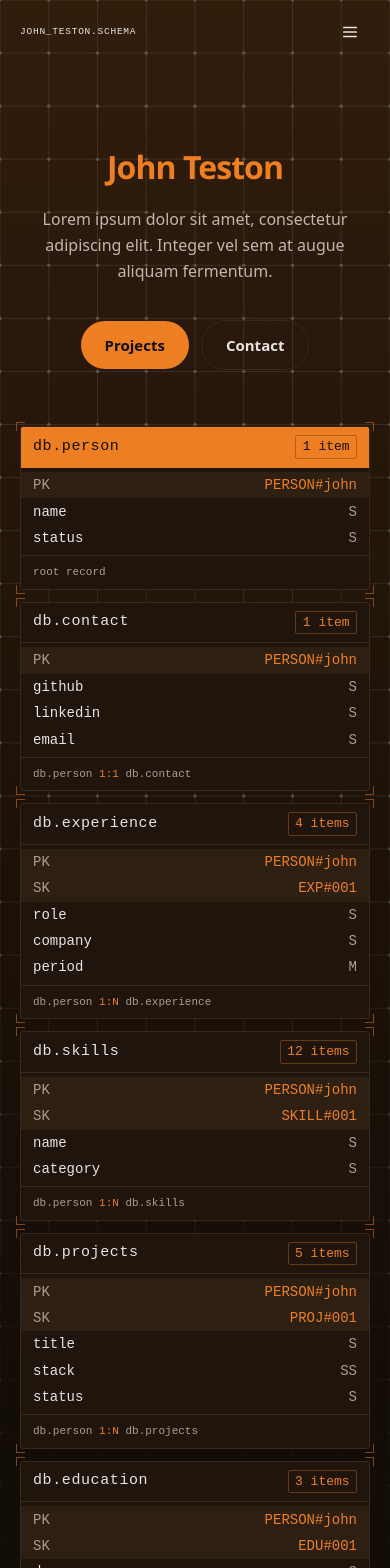
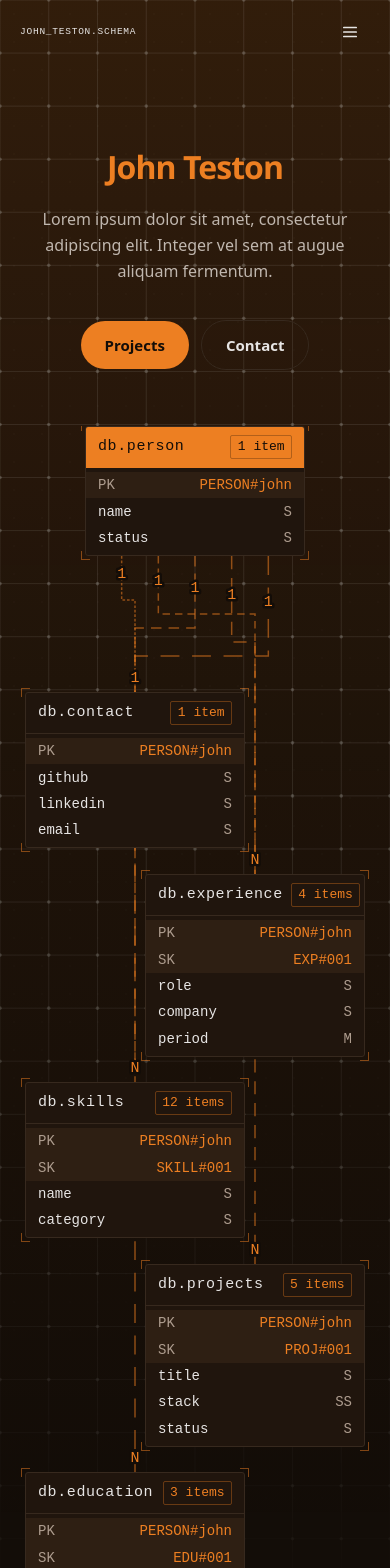
Before and after one commit to Jerzzy16/Portfolio, a React (Vite) app: page / in a window 390 px wide. Shown: the top 1568 px of the page. Built offline with nearby package versions, Linux system fonts and the light colour scheme.

Commit message:
feat: enhance Experience and SchemaDiagram components with responsive overflow handling and layout adjustments

```diff
--- a/src/components/Reveal.tsx
+++ b/src/components/Reveal.tsx
@@ -1,4 +1,4 @@
-import { useEffect, useState, type CSSProperties, type ReactNode } from 'react';
+import { useEffect, useRef, useState, type CSSProperties, type ReactNode, type RefObject } from 'react';
 import { motion, useReducedMotion } from 'motion/react';
 
 /** Style object that also accepts CSS custom properties. */
@@ -112,4 +112,31 @@ export function useMediaQuery(query: string): boolean {
   return matches;
 }
 
+/**
+ * Tracks whether an element's content overflows it horizontally.
+ *
+ * Used to decide whether a scroll container needs the accessible plumbing for
+ * one. A permanently focusable `role="region"` is a phantom tab stop on every
+ * screen size where nothing actually scrolls, so the wiring follows the real
+ * measurement rather than a breakpoint guessed from the surrounding padding.
+ */
+export function useOverflowX<T extends HTMLElement>(): [RefObject<T | null>, boolean] {
+  const ref = useRef<T>(null);
+  const [overflowing, setOverflowing] = useState(false);
+
+  useEffect(() => {
+    const el = ref.current;
+    if (!el) return;
+
+    const check = () => setOverflowing(el.scrollWidth > el.clientWidth + 1);
+    check();
+
+    const ro = new ResizeObserver(check);
+    ro.observe(el);
+    return () => ro.disconnect();
+  }, []);
+
+  return [ref, overflowing];
+}
+
 export default Reveal;
--- a/src/components/SchemaDiagram.tsx
+++ b/src/components/SchemaDiagram.tsx
@@ -1,9 +1,9 @@
 import { useCallback, useEffect, useLayoutEffect, useMemo, useRef, useState } from 'react';
 
+import { buildDiagram, layoutDiagram, type Ent, type Roll, type Row } from '@/schema';
+import Corners from './Corners';
+import { schemaHandle } from '@/data/profile';
 import { useMediaQuery } from '@/components/Reveal';
-import { schemaRelations } from '@/data/profile';
-import { buildDiagram, routeDiagram, STAGE_H, STAGE_W, type Ent, type Roll, type Row } from '@/schema';
-import Corners from './Corners';
 
 /** Matches the `md` breakpoint the layout switches at. */
 const WIDE = '(min-width: 768px)';
@@ -27,70 +27,12 @@ function Rows({ rows }: { rows: Row[] }) {
   );
 }
 
-/** The edge cardinality from the root, or null for the root itself. */
-function edgeLabel(id: string): string | null {
-  const edge = schemaRelations.find((r) => r.from === 'db.person' && r.to === id);
-  return edge ? edge.label : null;
-}
-
-/**
- * One entity card.
- *
- * `slot` is the desktop form: absolutely positioned inside the scaled stage at an
- * authored coordinate. `flow` is the mobile form: ordinary flow at full size.
- * The stage cannot simply be scaled down further, because at a 375px viewport
- * the factor lands near 0.29 and every label drops to roughly 4px, so below md
- * the diagram re-flows instead of shrinking.
- */
-function EntCard({
-  ent,
-  variant,
-  style,
-  setRef,
-  relation,
-}: {
-  ent: Ent;
-  variant: 'slot' | 'flow';
-  style?: React.CSSProperties;
-  setRef: (el: HTMLElement | null) => void;
-  relation: string | null;
-}) {
-  const isRoot = ent.id === 'db.person';
-  const dialect = 'sql';
-
-  return (
-    <a
-      ref={setRef}
-      href={ent.href}
-      className={`card blueprint hoverable ent ${variant} ${isRoot ? 'ent-person' : 'ent-link'}`}
-      style={style}
-      aria-label={`${ent.id}, ${ent.badge}, jump to ${ent.href.slice(1)}`}
-    >
-      <Corners />
-      <div className={`ent-head ${dialect}${isRoot ? ' person' : ''}`}>
-        <span className={`ent-title ${dialect}`} translate="no">
-          {ent.title}
-        </span>
-        <span className={`ent-badge${isRoot ? '' : ' tag tag-accent'}`}>{ent.badge}</span>
-      </div>
-      <Rows rows={ent.rows} />
-      {variant === 'flow' && (
-        <p className="diagram-edge">
-          {isRoot ? 'root record' : <>{schemaRelations.find((r) => r.to === ent.id)?.from}</>}
-          {relation ? <span className="text-primary"> {relation} </span> : null}
-          {isRoot ? null : ent.id}
-        </p>
-      )}
-    </a>
-  );
-}
-
 export default function SchemaDiagram({ roll }: { roll: Roll }) {
   const wide = useMediaQuery(WIDE);
   const diagram = useMemo(() => buildDiagram(roll), [roll]);
 
   const wrapRef = useRef<HTMLDivElement>(null);
-  const [width, setWidth] = useState(STAGE_W);
+  const [width, setWidth] = useState(0);
 
   const boxes = useRef(new Map<string, HTMLElement>());
   const [heights, setHeights] = useState<Record<string, number>>({});
@@ -107,17 +49,15 @@ export default function SchemaDiagram({ roll }: { roll: Roll }) {
   // there is no separate initial read interleaved with the write it triggers.
   useEffect(() => {
     const el = wrapRef.current;
-    if (!el || !wide) return;
+    if (!el) return;
     const ro = new ResizeObserver(() => setWidth(el.clientWidth));
     ro.observe(el);
     return () => ro.disconnect();
-  }, [wide]);
+  }, []);
 
-  // Card heights drive the connector anchors, so they are measured after layout.
-  // Mobile cards are in normal flow and route nothing, so they are not measured.
+  // Card heights drive the connector anchors and, in the portrait layout, the
+  // slot positions too, since a vertical stack has no fixed geometry.
   useLayoutEffect(() => {
-    if (!wide) return;
-
     const measure = () => {
       setHeights((prev) => {
         const next: Record<string, number> = {};
@@ -141,30 +81,63 @@ export default function SchemaDiagram({ roll }: { roll: Roll }) {
     return () => ro.disconnect();
   }, [diagram, wide]);
 
-  const { connectors, labels } = useMemo(
-    () => (wide ? routeDiagram(diagram, heights) : { connectors: [], labels: [] }),
+  const layout = useMemo(
+    () => layoutDiagram(diagram, heights, wide ? 'wide' : 'portrait'),
     [diagram, heights, wide],
   );
 
-  const scale = Math.min(1, width / STAGE_W);
-  const frameStyle = { height: STAGE_H * scale };
+  const { connectors, labels, slots, stageW, stageH } = layout;
+
+  // Until the first observation lands, fall back to the authored stage width so
+  // the scale is 1 rather than 0.
+  const scale = Math.min(1, (width || stageW) / stageW);
+  const frameStyle = { height: stageH * scale };
   const stageStyle = {
+    width: stageW,
+    height: stageH,
     transform: `scale(${scale})`,
-    marginLeft: Math.max(0, (width - STAGE_W * scale) / 2),
+    marginLeft: Math.max(0, (width - stageW * scale) / 2),
   };
 
-  const person = diagram.person;
+  const card = (ent: Ent) => {
+    const slot = slots[ent.id];
+    const isRoot = ent.id === 'db.person';
+
+    return (
+      <a
+        key={ent.id}
+        ref={setBox(ent.id)}
+        href={ent.href}
+        className={`card blueprint hoverable ent slot ${isRoot ? 'ent-person' : 'ent-link'}`}
+        style={{
+          left: slot.l,
+          top: slot.t,
+          width: slot.w,
+          animationDelay: `${ent.delay}s`,
+        }}
+        aria-label={`${ent.id}, ${ent.badge}, jump to ${ent.href.slice(1)}`}
+      >
+        <Corners />
+        <div className={`ent-head sql${isRoot ? ' person' : ''}`}>
+          <span className="ent-title sql" translate="no">
+            {ent.title}
+          </span>
+          <span className={`ent-badge${isRoot ? '' : ' tag tag-accent'}`}>{ent.badge}</span>
+        </div>
+        <Rows rows={ent.rows} />
+      </a>
+    );
+  };
 
   return (
     <div className="diagram-wrap" ref={wrapRef}>
-      {wide ? (
       <div className="diagram-frame" style={frameStyle}>
         <div className="diagram-stage" style={stageStyle}>
           <svg
             className="diagram-svg"
-              width={STAGE_W}
-              height={STAGE_H}
-              viewBox={`0 0 ${STAGE_W} ${STAGE_H}`}
+            width={stageW}
+            height={stageH}
+            viewBox={`0 0 ${stageW} ${stageH}`}
             aria-hidden="true"
           >
             {connectors.map((c, i) => (
@@ -190,57 +163,16 @@ export default function SchemaDiagram({ roll }: { roll: Roll }) {
             ))}
           </svg>
 
-            <EntCard
-              ent={person}
-              variant="slot"
-              relation={null}
-              setRef={setBox(person.id)}
-              style={{
-                left: person.slot.l,
-                top: person.slot.t,
-                width: person.slot.w,
-                animationDelay: `${person.delay}s`,
-              }}
-            />
-
-            {diagram.satellites.map((ent) => (
-              <EntCard
-                key={ent.id}
-                ent={ent}
-                variant="slot"
-                relation={edgeLabel(ent.id)}
-                setRef={setBox(ent.id)}
-                style={{
-                  left: ent.slot.l,
-                  top: ent.slot.t,
-                  width: ent.slot.w,
-                  animationDelay: `${ent.delay}s`,
-                }}
-              />
-            ))}
+          {card(diagram.person)}
+          {diagram.satellites.map(card)}
         </div>
       </div>
-      ) : (
-        <div className="flex flex-col gap-3">
-          <EntCard
-            ent={person}
-            variant="flow"
-            relation={null}
-            setRef={setBox(person.id)}
-            style={{ animationDelay: `${person.delay}s` }}
-          />
-          {diagram.satellites.map((ent) => (
-            <EntCard
-              key={ent.id}
-              ent={ent}
-              variant="flow"
-              relation={edgeLabel(ent.id)}
-              setRef={setBox(ent.id)}
-              style={{ animationDelay: `${ent.delay}s` }}
-            />
-          ))}
-        </div>
-      )}
+
+      {/* Each edge is labelled at both ends, so the cardinality reads without a
+          key. This line only names the two glyphs. */}
+      <p className="diagram-note">
+        every collection carries one {schemaHandle} key. N marks the many side.
+      </p>
     </div>
   );
 }
--- a/src/index.css
+++ b/src/index.css
@@ -260,20 +260,21 @@ html {
     overflow: hidden;
   }
 
+/* Stage box. Width and height come from the layout, which differs per mode:
+     authored constants for the wide arrangement, solved from measured card
+     heights for the portrait one. */
   .diagram-stage {
     position: relative;
-    width: 1120px;
-    height: 680px;
     transform-origin: top left;
   }
 
-  .diagram-svg {
+.diagram-svg {
     position: absolute;
     inset: 0;
     overflow: visible;
   }
 
-.diagram-note {
+  .diagram-note {
     margin-top: 1.25rem;
     font-family: var(--font-mono);
     font-size: 0.6875rem;
@@ -289,13 +290,6 @@ html {
 
   /* Mobile-only edge caption. Carries the cardinality the connectors show on
      desktop, so re-flowing the diagram does not drop the relationship. */
-  .diagram-edge {
-    padding: 0.5rem 0.75rem;
-    border-top: 1px solid var(--color-ink-line);
-    font-family: var(--font-mono);
-    font-size: 0.6875rem;
-    color: var(--color-mute);
-  }
 
   /* Corner crosshairs. Outside the border, so cards never use overflow-hidden. */
   .corner {
@@ -349,18 +343,10 @@ html {
     animation: rise 620ms var(--ease-out-expo) forwards;
   }
 
-  /* Desktop: taken from an authored slot inside the scaled stage. */
+  /* Every card is taken from a slot. Which slot, and whether those slots are
+     authored constants or solved from measured heights, is the layout's call. */
   .card.slot {
     position: absolute;
-  }
-
-  /* Mobile: natural flow at full size. The stage cannot simply be scaled down,
-     because at a 375px viewport the scale factor lands near 0.29 and every
-     label in the diagram drops to roughly 4px. */
-  .card.flow {
-    position: relative;
-    display: block;
-    width: 100%;
   }
 
   .hoverable {
--- a/src/schema.ts
+++ b/src/schema.ts
@@ -138,10 +138,13 @@ export function buildDiagram(roll: Roll): Diagram {
 
 type Box = { l: number; t: number; r: number; b: number; cx: number; cy: number };
 
-function boxOf(ent: Ent, heights: Record<string, number>): Box {
-  const h = heights[ent.id] ?? ESTIMATED_H;
-  const { l, t, w } = ent.slot;
+function boxOf(slot: Slot, h: number): Box {
+  const { l, t, w } = slot;
   return { l, t, r: l + w, b: t + h, cx: l + w / 2, cy: t + h / 2 };
+}
+
+function boxFor(ent: Ent, slots: Record<string, Slot>, heights: Record<string, number>): Box {
+  return boxOf(slots[ent.id] ?? ent.slot, heights[ent.id] ?? ESTIMATED_H);
 }
 
 /** The point on `self` that faces `other`. */
@@ -199,16 +202,61 @@ function farGlyph(id: string): string {
   return id === 'db.contact' ? '1' : 'N';
 }
 
+/** The authored slot of every entity, keyed by id. */
+function slotsOf(diagram: Diagram): Record<string, Slot> {
+  const slots: Record<string, Slot> = { [diagram.person.id]: diagram.person.slot };
+  for (const sat of diagram.satellites) slots[sat.id] = sat.slot;
+  return slots;
+}
+
+export type DiagramLayout = {
+  stageW: number;
+  stageH: number;
+  slots: Record<string, Slot>;
+  connectors: Connector[];
+  labels: Label[];
+};
+
+/**
+ * The single entry point the diagram component renders from. Both modes emit the
+ * same shape, so the component has one render path and no layout branch of its
+ * own: the wide mode uses the authored slots and the elbow router, the portrait
+ * mode solves a vertical stack and fans the edges off stepped rails.
+ */
+export function layoutDiagram(
+  diagram: Diagram,
+  heights: Record<string, number>,
+  mode: 'wide' | 'portrait',
+): DiagramLayout {
+  if (mode === 'wide') {
+    return {
+      stageW: STAGE_W,
+      stageH: STAGE_H,
+      slots: slotsOf(diagram),
+      ...routeDiagram(diagram, heights),
+    };
+  }
+
+  const { slots, rails, stageH } = portraitSlots(diagram, heights);
+  return {
+    stageW: PORTRAIT_W,
+    stageH,
+    slots,
+    ...routeSpine(diagram, heights, slots, rails),
+  };
+}
+
 export function routeDiagram(
   diagram: Diagram,
   heights: Record<string, number>,
 ): { connectors: Connector[]; labels: Label[] } {
-  const root = boxOf(diagram.person, heights);
+  const slots = slotsOf(diagram);
+  const root = boxFor(diagram.person, slots, heights);
   const connectors: Connector[] = [];
   const labels: Label[] = [];
 
   diagram.satellites.forEach((sat, index) => {
-    const box = boxOf(sat, heights);
+    const box = boxFor(sat, slots, heights);
     const { d, fromLabel, toLabel } = route(anchor(root, box), anchor(box, root));
     const base = 0.5 + index * 0.09;
 
@@ -226,3 +274,129 @@ export function routeDiagram(
 
   return { connectors, labels };
 }
+
+// ─── Portrait layout ──────────────────────────────────────────────────────────
+
+/*
+  The portrait arrangement, for viewports too narrow to carry the wide stage.
+
+  The wide stage cannot simply be scaled down: at 375px the factor lands near
+  0.29 and every label drops to roughly 4px. So the narrow layout is not the
+  wide one shrunk, it is the same diagram authored for a vertical viewport —
+  identical card chrome, corner crosshairs, dashed accent connectors and
+  cardinality glyphs, laid out top to bottom.
+
+  The stage is 340px wide against a 220px card, which scales to about 0.99 at
+  375px, so the type renders at its authored size.
+ */
+export const PORTRAIT_W = 340;
+const PORTRAIT_CARD_W = 220;
+const PORTRAIT_ROOT_X = 60;
+/** Alternating offset, so the stack reads scattered rather than gridded. */
+const PORTRAIT_STAGGER = 120;
+
+/** Root underside to the shallowest rail. */
+const BUS_GAP = 44;
+/**
+ * Rails are stepped rather than shared. A single shared rail would have the
+ * edges drawn over each other wherever their horizontal runs coincide, which
+ * reads as a smudged line; stepping keeps every run on its own depth.
+ */
+const BUS_STEP = 14;
+/** Deepest rail down to the first card. Wider than CARD_GAP so the fan reads. */
+const STACK_GAP = 36;
+/** Card to card. */
+const CARD_GAP = 26;
+const PORTRAIT_PAD_BOTTOM = 24;
+
+/**
+ * Slots for the portrait stack. Unlike the wide layout these cannot be authored
+ * constants: a top-to-bottom stack has no fixed height, because each card's top
+ * depends on the height of the one above it, and those heights are only known
+ * once the webfont has landed. So the geometry is solved per measurement, the
+ * same way the connectors are.
+ */
+function portraitSlots(
+  diagram: Diagram,
+  heights: Record<string, number>,
+): { slots: Record<string, Slot>; rails: number[]; stageH: number } {
+  const slots: Record<string, Slot> = {};
+  const rootH = heights[diagram.person.id] ?? ESTIMATED_H;
+
+  slots[diagram.person.id] = { l: PORTRAIT_ROOT_X, t: 0, w: PORTRAIT_CARD_W };
+
+  const root = boxOf(slots[diagram.person.id], rootH);
+  const rails = diagram.satellites.map((_, i) => root.b + BUS_GAP + i * BUS_STEP);
+
+  let y = (rails[rails.length - 1] ?? root.b) + STACK_GAP;
+  diagram.satellites.forEach((sat, index) => {
+    const h = heights[sat.id] ?? ESTIMATED_H;
+    slots[sat.id] = {
+      l: index % 2 === 0 ? 0 : PORTRAIT_STAGGER,
+      t: y,
+      w: PORTRAIT_CARD_W,
+    };
+    // Advance past this card *and* the gap below it. Stepping by height alone
+    // would butt every card flush against the next one.
+    y += h + CARD_GAP;
+  });
+
+  // y now sits one gap below the last card, so trade that back for the padding.
+  return { slots, rails, stageH: y - CARD_GAP + PORTRAIT_PAD_BOTTOM };
+}
+
+/**
+ * `n` anchors spread evenly across [l, r], inset by one fraction each end so no
+ * exit sits on the corner of the root card.
+ */
+function spread(l: number, r: number, n: number): number[] {
+  return Array.from({ length: n }, (_, i) => l + ((r - l) * (i + 1)) / (n + 1));
+}
+
+/**
+ * The portrait router. Every edge leaves the underside of the root at its own
+ * anchor, drops to its own rail depth, runs along to the target card's centre,
+ * then descends to that card's top edge. Exits are assigned left to right in
+ * stack order, which against the alternating stagger keeps the runs from
+ * crossing.
+ */
+function routeSpine(
+  diagram: Diagram,
+  heights: Record<string, number>,
+  slots: Record<string, Slot>,
+  rails: number[],
+): { connectors: Connector[]; labels: Label[] } {
+  const root = boxFor(diagram.person, slots, heights);
+  const exits = spread(root.l, root.r, diagram.satellites.length);
+  const connectors: Connector[] = [];
+  const labels: Label[] = [];
+
+  diagram.satellites.forEach((sat, index) => {
+    const box = boxFor(sat, slots, heights);
+    const from = exits[index];
+    const rail = rails[index];
+    const base = 0.5 + index * 0.09;
+
+    connectors.push({
+      d: `M${from} ${root.b} V${rail} H${box.cx} V${box.t}`,
+      delay: base,
+    });
+
+    labels.push({
+      x: from,
+      y: (root.b + rail) / 2,
+      text: '1',
+      anchor: 'middle',
+      delay: base + 0.38,
+    });
+    labels.push({
+      x: box.cx,
+      y: box.t - 10,
+      text: farGlyph(sat.id),
+      anchor: 'middle',
+      delay: base + 0.46,
+    });
+  });
+
+  return { connectors, labels };
+}
```
Also changed, not shown: src/components/Experience.tsx (+42 -48 lines). Lines whose indentation alone changed are shown as unchanged.
